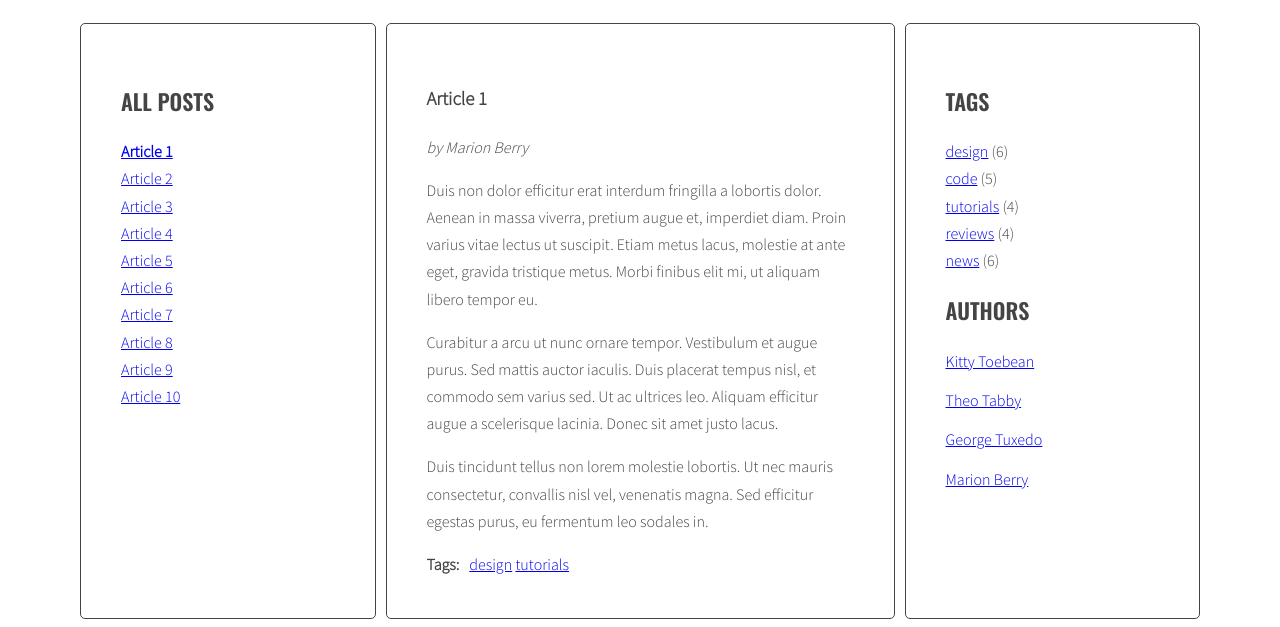
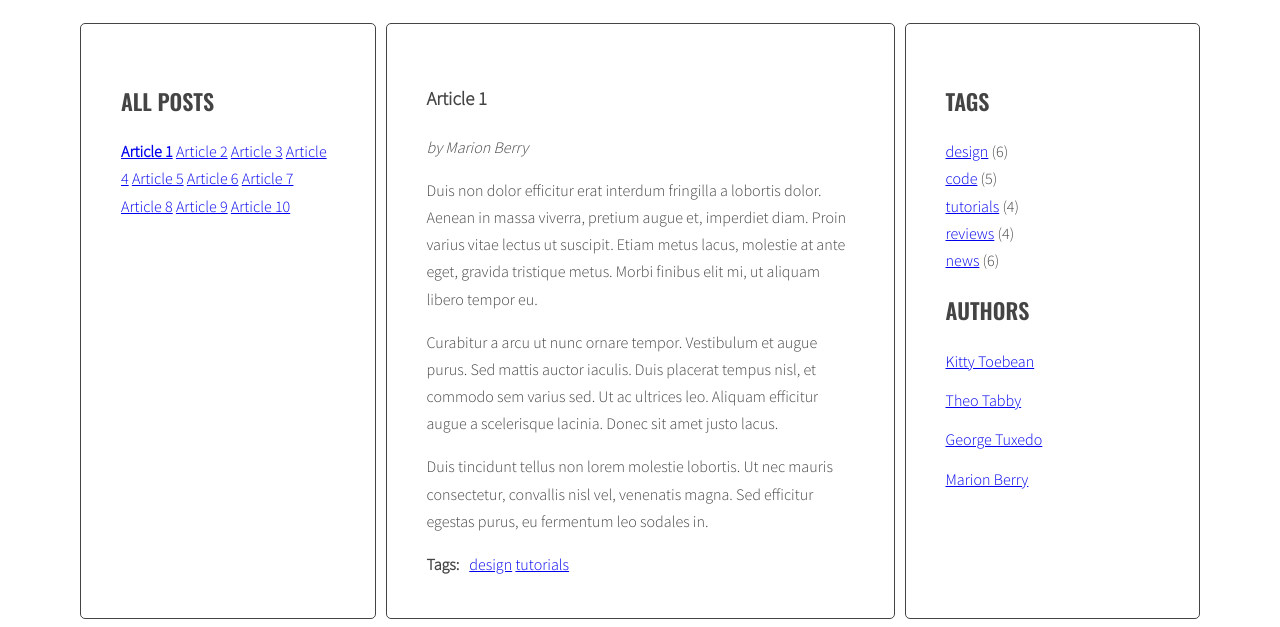
Before and after one commit to Zer0-web/javascript-blog, a website: page index.html in a window 1280 px wide. Shown: the part 220-847 px from the top of the page. Drawn offline with nearby package versions, Linux system fonts and the light colour scheme.

Commit message:
delete li from ul class=list titles

```diff
--- a/index.html
+++ b/index.html
@@ -14,16 +14,16 @@
             <aside class="sidebar">
               <h2 class="section-title">All posts</h2>
               <ul class="list titles">
-                <li><a href="#article-1" class="active"><span>Article 1</span></a></li>
-                <li><a href="#article-2"><span>Article 2</span></a></li>
-                <li><a href="#article-3"><span>Article 3</span></a></li>
-                <li><a href="#article-4"><span>Article 4</span></a></li>
-                <li><a href="#article-5"><span>Article 5</span></a></li>
-                <li><a href="#article-6"><span>Article 6</span></a></li>
-                <li><a href="#article-7"><span>Article 7</span></a></li>
-                <li><a href="#article-8"><span>Article 8</span></a></li>
-                <li><a href="#article-9"><span>Article 9</span></a></li>
-                <li><a href="#article-10"><span>Article 10</span></a></li>
+                <a href="#article-1" class="active"><span>Article 1</span></a>
+                <a href="#article-2"><span>Article 2</span></a>
+                <a href="#article-3"><span>Article 3</span></a>
+                <a href="#article-4"><span>Article 4</span></a>
+                <a href="#article-5"><span>Article 5</span></a>
+                <a href="#article-6"><span>Article 6</span></a>
+                <a href="#article-7"><span>Article 7</span></a>
+                <a href="#article-8"><span>Article 8</span></a>
+                <a href="#article-9"><span>Article 9</span></a>
+                <a href="#article-10"><span>Article 10</span></a>
               </ul>
             </aside>
             <section class="posts">
```
